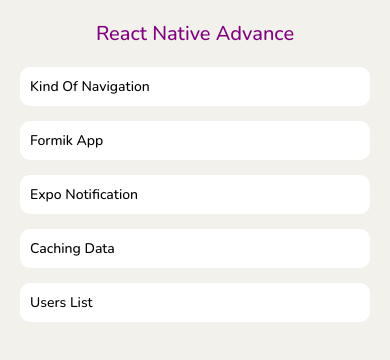
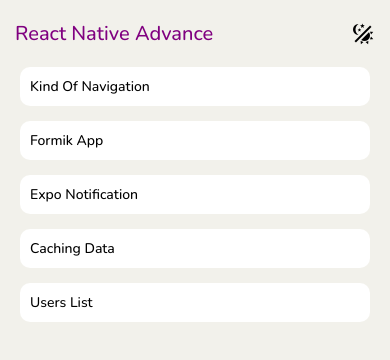
Before and after one commit to MrezaVasebi/rn-advance-topic, a React Native app: screen / in a window 390 px wide. Shown: the top 360 px of the page. Built offline with nearby package versions, Linux system fonts and the light colour scheme; what expo-notifications would draw is missing.

Commit message:
added: theme(light/dark) added

```diff
--- a/components/QueryProvider.tsx
+++ b/components/QueryProvider.tsx
@@ -1,4 +1,5 @@
 import { QueryClient, QueryClientProvider } from "@tanstack/react-query";
+import { ThemeProvider } from "context";
 import React, { ReactNode } from "react";
 
 interface IQueryProvider {
@@ -17,7 +18,9 @@ const QueryProvider = ({ client, children }: IQueryProvider) => {
   });
 
   return (
-    <QueryClientProvider client={queryClient}>{children}</QueryClientProvider>
+    <QueryClientProvider client={queryClient}>
+      <ThemeProvider>{children}</ThemeProvider>
+    </QueryClientProvider>
   );
 };
 
--- a/components/RootScreen.tsx
+++ b/components/RootScreen.tsx
@@ -3,13 +3,16 @@ import React from "react";
 import {
   SafeAreaView,
   StatusBar,
+  StyleProp,
   StyleSheet,
   View,
   ViewProps,
+  ViewStyle,
 } from "react-native";
 
 interface IRootScreen extends ViewProps {
-  rootStyle?: object;
+  bgColor?: string;
+  rootStyle?: StyleProp<ViewStyle>;
 }
 
 const RootScreen = (props: IRootScreen) => {
@@ -17,11 +20,20 @@ const RootScreen = (props: IRootScreen) => {
     <>
       <StatusBar barStyle="light-content" />
       {/* this piece of code is for solving notch problem in android and ios mobiles. */}
-      <SafeAreaView style={{ flex: 0, backgroundColor: colors.bgColor }} />
-      <SafeAreaView style={{ flex: 1, backgroundColor: colors.bgColor }}>
+      <SafeAreaView
+        style={{ flex: 0, backgroundColor: props.bgColor ?? colors.bgColor }}
+      />
+
+      <SafeAreaView
+        style={{ flex: 1, backgroundColor: props.bgColor ?? colors.bgColor }}
+      >
         <View
           children={props.children}
-          style={{ ...styles.rootStyle, ...props.rootStyle }}
+          style={[
+            styles.rootStyle,
+            { backgroundColor: props.bgColor ?? colors.bgColor },
+            props.rootStyle,
+          ]}
         />
       </SafeAreaView>
     </>
@@ -33,6 +45,5 @@ export default RootScreen;
 const styles = StyleSheet.create({
   rootStyle: {
     flex: 1,
-    backgroundColor: colors.bgColor,
   },
 });
--- a/components/carts/TodoCart.tsx
+++ b/components/carts/TodoCart.tsx
@@ -14,9 +14,7 @@ const TodoCart = ({ data }: { data: UserTodo }) => {
 
       <View
         style={{
-          width: 7,
-          height: "100%",
-          position: "absolute",
+          ...styles.completeStyle,
           backgroundColor: data.completed ? colors.green : colors.red,
         }}
       />
@@ -33,4 +31,9 @@ const styles = StyleSheet.create({
     overflow: "hidden",
     backgroundColor: colors.white,
   },
+  completeStyle: {
+    width: 7,
+    height: "100%",
+    position: "absolute",
+  },
 });
--- /dev/null
+++ b/context/ThemeContext.tsx
@@ -0,0 +1,21 @@
+import React, { createContext, useState } from "react";
+
+export type ThemeType = "light" | "dark";
+
+interface ITheme {
+  theme: ThemeType;
+  toggleTheme: (value: ThemeType) => void;
+}
+
+export const ThemeContext = createContext<ITheme | null>(null);
+
+export const ThemeProvider = ({ children }: { children: React.ReactNode }) => {
+  const [theme, setTheme] = useState<ThemeType>("light");
+  const toggleTheme = (value: ThemeType) => setTheme(value);
+
+  return (
+    <ThemeContext.Provider value={{ theme, toggleTheme }}>
+      {children}
+    </ThemeContext.Provider>
+  );
+};
--- /dev/null
+++ b/context/index.tsx
@@ -0,0 +1 @@
+export * from "./ThemeContext";
--- a/hooks/useUserTodos.tsx
+++ b/hooks/useUserTodos.tsx
@@ -1,5 +1,6 @@
 import { useInfiniteQuery } from "@tanstack/react-query";
 import qrKeys from "constant/qrKeys";
+import { useCallback } from "react";
 import { UserTodo } from "types";
 import { useApiService } from "./useApiService";
 
@@ -13,10 +14,13 @@ export const useUserTodos = () => {
       queryFn: async ({ pageParam, queryKey }) => {
         return fetchData(`todos?_page=${pageParam}`);
       },
-      select: (data) => {
-        // console.log(data.pageParams);
+      select: useCallback((data) => {
         return data.pages.flatMap((el) => el);
-      },
+      }, []),
+      // select: (data) => {
+      //   // console.log(data.pageParams);
+      //   return data.pages.flatMap((el) => el);
+      // },
       getNextPageParam: function (
         lastPage,
         allPages,
--- a/screens/Main.tsx
+++ b/screens/Main.tsx
@@ -2,10 +2,12 @@ import { colors } from "@/colors";
 import MenuItem from "@/MenuItem";
 import RootScreen from "@/RootScreen";
 import { AppText } from "@/texts";
+import { MaterialCommunityIcons } from "@expo/vector-icons";
 import { ParamListBase, useNavigation } from "@react-navigation/native";
 import { NativeStackNavigationProp } from "@react-navigation/native-stack";
-import React from "react";
-import { StyleSheet, View } from "react-native";
+import { ThemeContext } from "context";
+import React, { useContext } from "react";
+import { StyleSheet, TouchableOpacity, View } from "react-native";
 
 const Main = () => {
   let routes: { routeName: string; lbl: string }[] = [
@@ -19,10 +21,28 @@ const Main = () => {
   const { navigate } =
     useNavigation<NativeStackNavigationProp<ParamListBase>>();
 
+  const { theme, toggleTheme } = useContext(ThemeContext);
+
   return (
-    <RootScreen>
+    <RootScreen bgColor={theme === "light" ? colors.bgColor : colors.darkBlue}>
       <View style={styles.titleStyle}>
-        <AppText lblStyle={styles.lblTitle} label="React Native Advance" />
+        <AppText
+          lblStyle={{
+            ...styles.lblTitle,
+            color: theme === "light" ? colors.purple : colors.white,
+          }}
+          label="React Native Advance"
+        />
+
+        <TouchableOpacity
+          onPress={() => toggleTheme(theme === "light" ? "dark" : "light")}
+        >
+          <MaterialCommunityIcons
+            size={24}
+            name="theme-light-dark"
+            color={theme === "light" ? colors.black : colors.white}
+          />
+        </TouchableOpacity>
       </View>
 
       <View style={styles.mainContainer}>
@@ -46,10 +66,15 @@ export default Main;
 const styles = StyleSheet.create({
   titleStyle: {
     marginTop: 20,
+    flexDirection: "row",
     alignItems: "center",
-    justifyContent: "center",
+    paddingHorizontal: 15,
+    justifyContent: "space-between",
   },
-  lblTitle: { fontSize: 20, color: colors.purple },
+  lblTitle: {
+    fontSize: 20,
+    color: colors.purple,
+  },
   mainContainer: {
     flex: 1,
     padding: 20,
```
